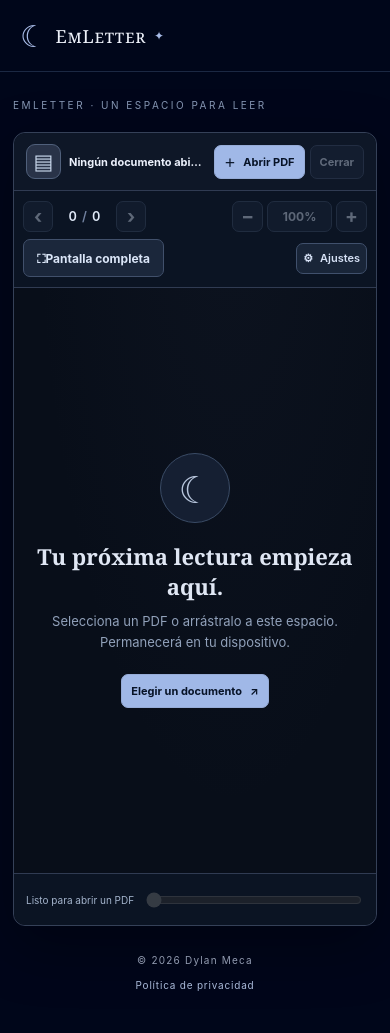
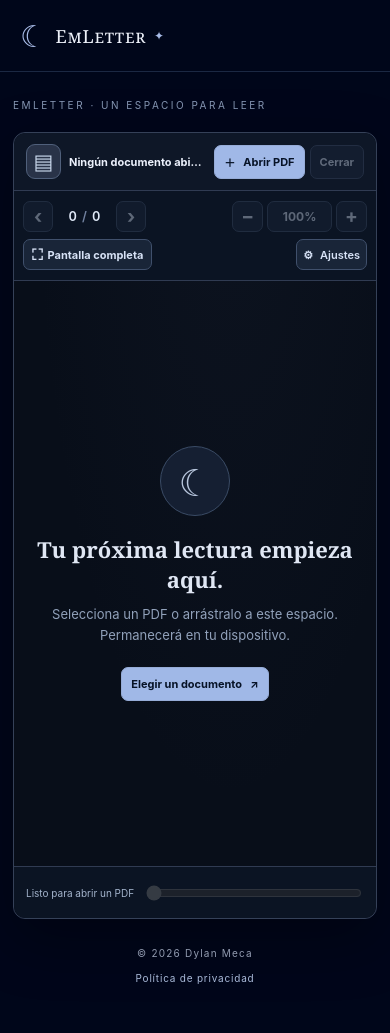
Before and after one commit to dylanmeca/EmLetter, a Jekyll site: the page built from lectorpdf.html, in a window 390 px wide. Built offline with Jekyll 4.4.1, drawn with Linux system fonts in a browser that asks for light colours.

Commit message:
Add files via upload

```diff
--- a/assets/css/lectorpdf.css
+++ b/assets/css/lectorpdf.css
@@ -92,3 +92,22 @@
 }
 @media(max-width:365px){.pdf-reader-settings summary span:last-child{display:none}.pdf-reader-page-counter{min-width:43px!important}.pdf-reader-controls .pdf-reader-control-group .pdf-reader-zoom-label{min-width:56px}}
 @media(prefers-reduced-motion:reduce){.pdf-reader-spinner{animation:none}.pdf-reader-page *{scroll-behavior:auto!important}}
+
+/* Pantalla completa: la tarjeta se convierte en el área de lectura y conserva los controles. */
+.pdf-reader-controls .pdf-reader-fullscreen-toggle{display:inline-flex;align-items:center;justify-content:center;gap:7px;min-height:34px;padding:6px 10px;border:1px solid #40506c;border-radius:7px;background:#192538;color:#d7e2f6;font-size:12px;font-weight:650;white-space:nowrap;cursor:pointer}
+.pdf-reader-controls .pdf-reader-fullscreen-toggle:hover{background:#26354e;border-color:#6c84ae}
+.pdf-reader-controls .pdf-reader-fullscreen-toggle[aria-pressed=true]{background:#283651;border-color:#91a8d5}
+.pdf-reader-fullscreen-toggle #pdf-fullscreen-icon{font-size:17px;line-height:1}
+.pdf-reader-card:fullscreen,.pdf-reader-card.pdf-reader-fullscreen-fallback{inset:0;width:100%;height:100%;min-height:0;max-width:none;max-height:none;margin:0;border:0;border-radius:0;display:flex;flex-direction:column;overflow:hidden;background:#080e19}
+.pdf-reader-card:fullscreen{width:100vw;height:100dvh}
+.pdf-reader-card.pdf-reader-fullscreen-fallback{position:fixed;z-index:2147483000;width:100vw;height:100dvh}
+.pdf-reader-card:fullscreen .pdf-reader-toolbar,.pdf-reader-card.pdf-reader-fullscreen-fallback .pdf-reader-toolbar{border-radius:0;flex:none;padding-top:max(12px,env(safe-area-inset-top))}
+.pdf-reader-card:fullscreen .pdf-reader-controls,.pdf-reader-card.pdf-reader-fullscreen-fallback .pdf-reader-controls{flex:none}
+.pdf-reader-card:fullscreen .pdf-reader-stage,.pdf-reader-card.pdf-reader-fullscreen-fallback .pdf-reader-stage{flex:1 1 auto;height:auto!important;min-height:0!important;max-height:none;overflow:hidden}
+.pdf-reader-card:fullscreen .pdf-reader-bottom,.pdf-reader-card.pdf-reader-fullscreen-fallback .pdf-reader-bottom{flex:none;border-radius:0;padding-bottom:max(10px,env(safe-area-inset-bottom))}
+.pdf-reader-card:fullscreen .pdf-reader-settings-body,.pdf-reader-card.pdf-reader-fullscreen-fallback .pdf-reader-settings-body{max-height:min(70dvh,430px);overflow-y:auto}
+@media(max-width:650px){
+ .pdf-reader-controls .pdf-reader-fullscreen-toggle{min-height:31px;font-size:11px;padding:6px 8px;gap:5px}
+ .pdf-reader-controls .pdf-reader-fullscreen-toggle #pdf-fullscreen-icon{font-size:15px}
+ .pdf-reader-card:fullscreen .pdf-reader-toolbar,.pdf-reader-card.pdf-reader-fullscreen-fallback .pdf-reader-toolbar{padding-top:max(11px,env(safe-area-inset-top))}
+}
```
